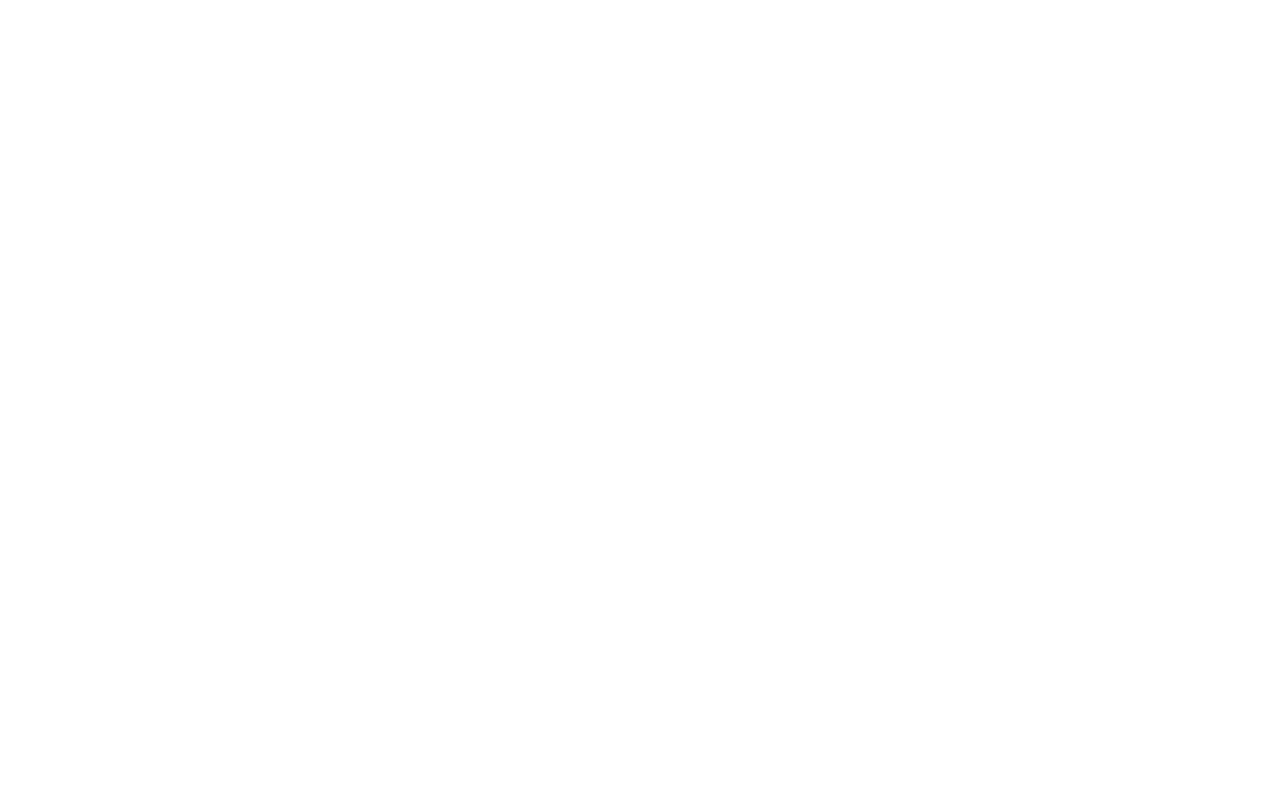
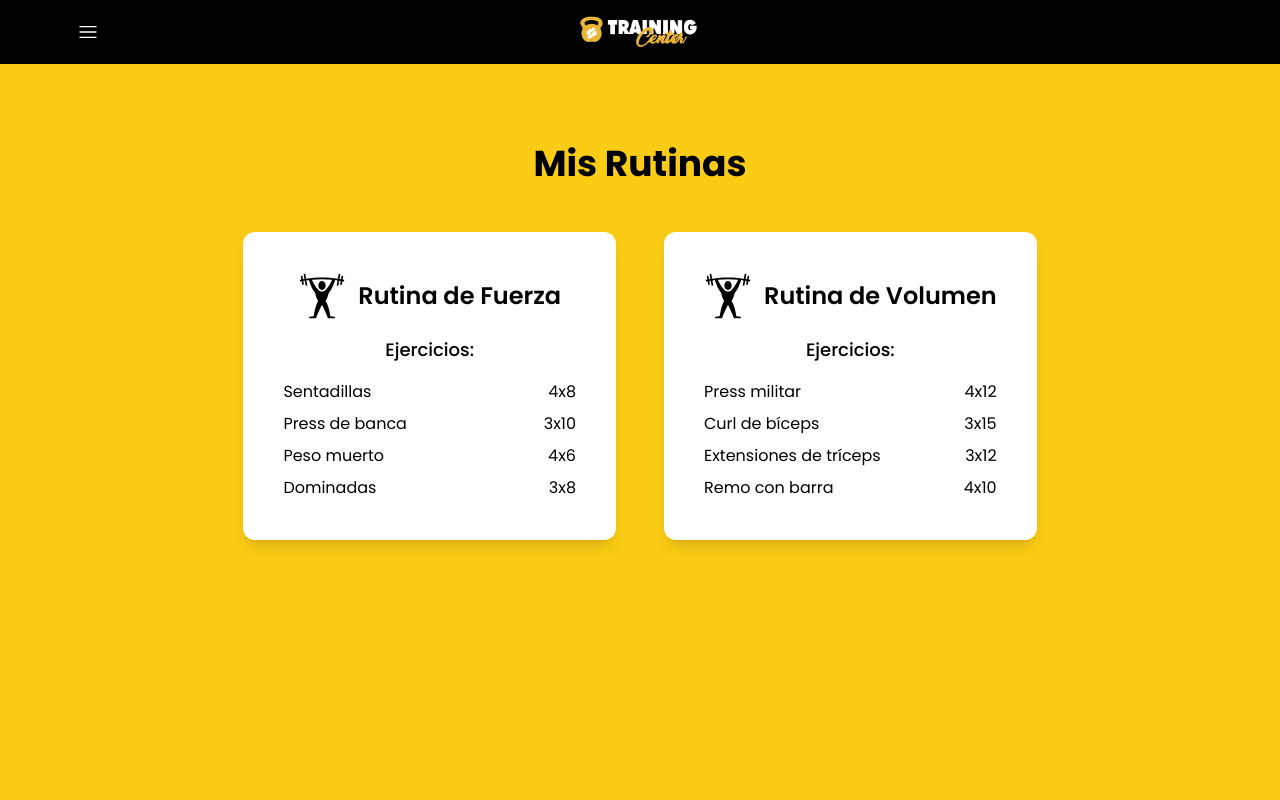
Before and after one commit to briziomauro/PPS-FrontEnd, a React (Vite) app: page /clientid/routine in a window 1280 px wide. Shown: the top 800 px of the page. Built offline with nearby package versions, Linux system fonts and the light colour scheme.

Commit message:
feat: add client routine and route

```diff
--- a/src/App.jsx
+++ b/src/App.jsx
@@ -16,6 +16,7 @@ import AssingNutricionalPlan from "./components/assingNutricionalPlan/AssingNutr
 import AssingRoutine from "./components/assingRoutine/AssingRoutine";
 import GetTurn from "./components/getTurn/GetTurn";
 import NutritionalPlan from "./components/nutritionalPlan/NutritionalPlan";
+import Routines from "./components/routines/Routines";
 
 function App() {
   const router = createBrowserRouter([
@@ -97,7 +98,11 @@ function App() {
     },
     {
       path: "/clientid/routine",
-      element: <></>,
+      element: (
+        <LayoutLogged>
+          <Routines />
+        </LayoutLogged>
+      ),
     },
     {
       path: "/profesorid/assing-nutritional-plan",
--- /dev/null
+++ b/src/components/routines/Routines.jsx
@@ -0,0 +1,65 @@
+import { GiWeightLiftingUp } from "react-icons/gi";
+
+const Routines = () => {
+  const routines = [
+    {
+      id: 1,
+      name: "Rutina de Fuerza",
+      exercises: [
+        { name: "Sentadillas", sets: 4, reps: 8 },
+        { name: "Press de banca", sets: 3, reps: 10 },
+        { name: "Peso muerto", sets: 4, reps: 6 },
+        { name: "Dominadas", sets: 3, reps: 8 },
+      ],
+    },
+    {
+      id: 2,
+      name: "Rutina de Volumen",
+      exercises: [
+        { name: "Press militar", sets: 4, reps: 12 },
+        { name: "Curl de bíceps", sets: 3, reps: 15 },
+        { name: "Extensiones de tríceps", sets: 3, reps: 12 },
+        { name: "Remo con barra", sets: 4, reps: 10 },
+      ],
+    },
+  ];
+
+  return (
+    <div className="bg-yellow-400  min-h-screen p-8 flex flex-col items-center">
+      <h1 className="text-4xl font-bold text-center text-black mt-12 mb-12">
+        Mis Rutinas
+      </h1>
+
+      <div className="grid grid-cols-1 sm:grid-cols-2 lg:grid-cols-2 gap-12 mx-auto max-w-6xl">
+        {routines.map((routine) => (
+          <div
+            key={routine.id}
+            className="bg-white rounded-xl shadow-lg p-10 w-full max-w-3xl mx-auto"
+          >
+            <div className="flex items-center justify-center mb-4">
+              <GiWeightLiftingUp className="text-black text-5xl mr-3" />
+              <h2 className="text-2xl font-semibold text-black text-center">
+                {routine.name}
+              </h2>
+            </div>
+            <h3 className="text-lg font-medium text-black mb-4 text-center">
+              Ejercicios:
+            </h3>
+            <ul className="list-disc list-inside text-black space-y-2 text-center">
+              {routine.exercises.map((exercise, index) => (
+                <li key={index} className="flex justify-between">
+                  <span>{exercise.name}</span>
+                  <span>
+                    {exercise.sets}x{exercise.reps}
+                  </span>
+                </li>
+              ))}
+            </ul>
+          </div>
+        ))}
+      </div>
+    </div>
+  );
+};
+
+export default Routines;
```
